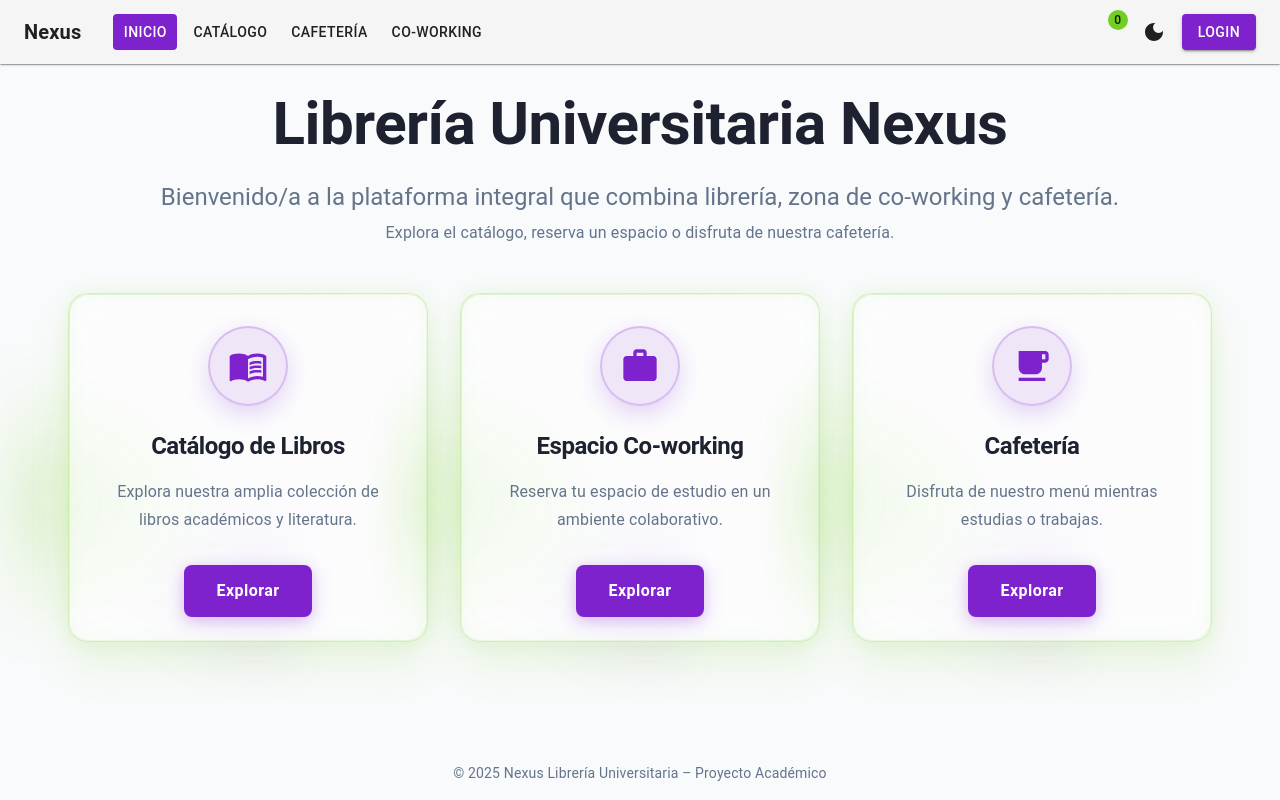
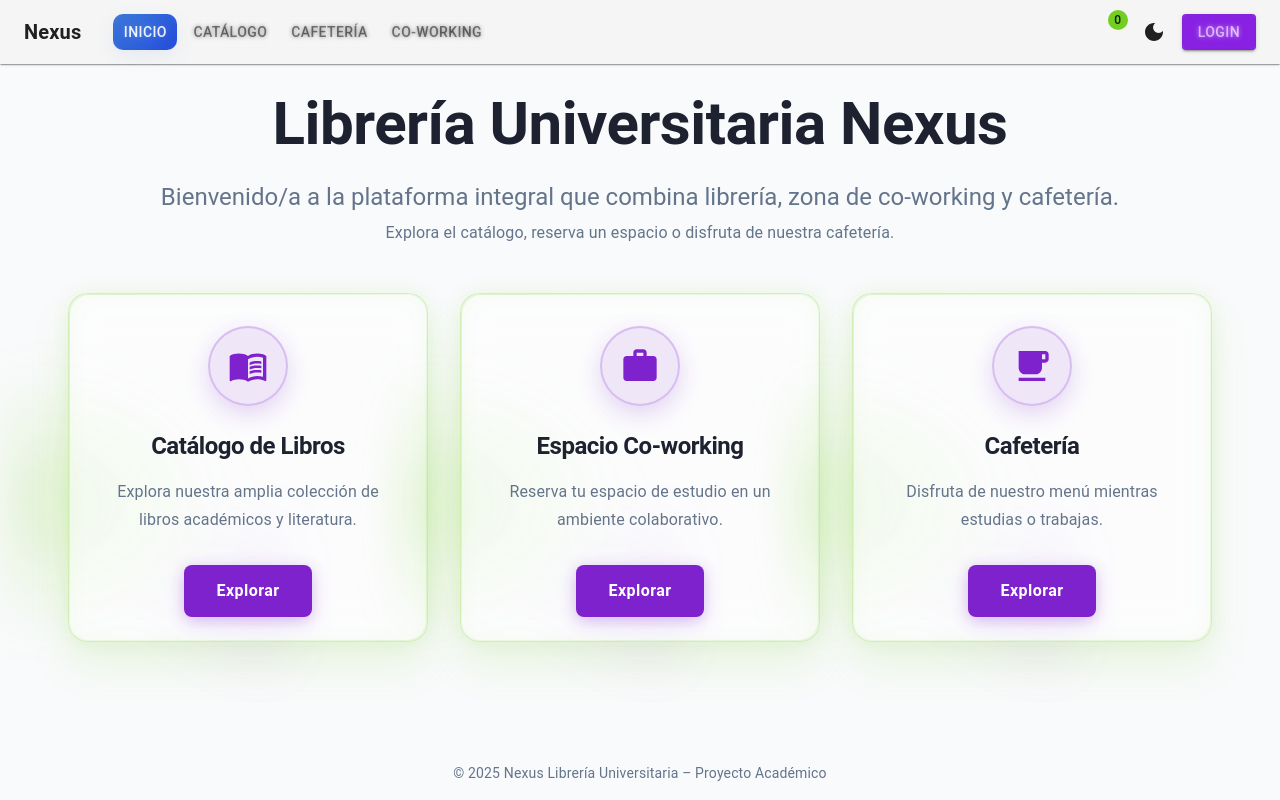
Before and after one commit to giuliettiseba/amm-acti-2, a React (Vite) app: page / in a window 1280 px wide. Built offline with nearby package versions, Linux system fonts and the light colour scheme; some icons are missing.

Commit message:
refactor: add glassmorphism and enhanced styles to NavBar
- Introduced glassmorphism styling with new CSS for `NavBar` and drawer items.
- Added hover and active state animations for an improved modern UI.
- Updated class names and imported `NavBar.css` for animations and visual consistency.

```diff
--- /dev/null
+++ b/src/components/NavBar.css
@@ -0,0 +1,120 @@
+:root{
+  --glass-bg: rgba(255,255,255,0.03);
+  --glass-bg-active: rgba(255,255,255,0.06);
+  --glow-color: 58,123,213; /* bluish */
+}
+
+.nav-item{
+  position: relative;
+  overflow: visible;
+  border-radius: 10px;
+  padding: 6px 12px;
+  transition: color .25s ease, background .35s ease, transform .35s ease;
+  --x: 50%;
+  --y: 50%;
+}
+
+/* glass layer */
+.nav-item::before{
+  content: '';
+  position: absolute;
+  inset: 0;
+  border-radius: inherit;
+  background: var(--glass-bg);
+  /* reduced blur for better legibility */
+  backdrop-filter: blur(2px) saturate(130%);
+  -webkit-backdrop-filter: blur(2px) saturate(130%);
+  pointer-events: none;
+  transition: opacity .35s ease, transform .45s ease;
+  /* slightly lower opacity so text reads better */
+  opacity: 0.5;
+}
+
+/* subtle water/ripple overlay that animates */
+.nav-item::after{
+  content: '';
+  position: absolute;
+  left: 50%;
+  top: 50%;
+  width: 220%;
+  height: 220%;
+  transform: translate(-50%, -50%) scale(0.6);
+  border-radius: 40%;
+  /* toned-down highlights to avoid washing out text */
+  background: radial-gradient(circle at var(--x) var(--y), rgba(255,255,255,0.10), rgba(255,255,255,0.04) 25%, rgba(255,255,255,0) 45%);
+  pointer-events: none;
+  opacity: 0;
+  transition: opacity .45s ease, transform .55s cubic-bezier(.2,.9,.3,1);
+  mix-blend-mode: overlay;
+}
+
+/* animated glow for active state */
+@keyframes glowPulse {
+  0% { box-shadow: 0 6px 18px rgba(var(--glow-color), 0.08), 0 0 0 rgba(var(--glow-color), 0.0); }
+  50% { box-shadow: 0 10px 30px rgba(var(--glow-color), 0.14), 0 0 32px rgba(var(--glow-color), 0.12); }
+  100% { box-shadow: 0 6px 18px rgba(var(--glow-color), 0.08), 0 0 0 rgba(var(--glow-color), 0.0); }
+}
+
+@keyframes waterShift {
+  0% { transform: translate(-50%, -50%) scale(0.6) rotate(0deg); opacity: 0.0; }
+  20% { transform: translate(-50%, -50%) scale(0.85) rotate(6deg); opacity: 0.9; }
+  60% { transform: translate(-50%, -50%) scale(0.9) rotate(-4deg); opacity: 0.6; }
+  100% { transform: translate(-50%, -50%) scale(0.8) rotate(0deg); opacity: 0.85; }
+}
+
+.nav-item:hover::after{
+  opacity: 0.75;
+  transform: translate(-50%, -50%) scale(0.85);
+}
+
+.nav-item:hover{
+  transform: translateY(-2px);
+}
+
+/* Active/selected state */
+.nav-item.active,
+.nav-item:has(.active) {
+  color: white !important;
+  background: linear-gradient(135deg, rgba(58,123,213,0.95), rgba(29,78,216,0.92));
+  border-radius: 10px;
+  animation: glowPulse 2.6s ease-in-out infinite;
+}
+
+.nav-item.active::before,
+.nav-item:has(.active)::before{
+  background: var(--glass-bg-active);
+  /* reduce overlay opacity so text stays readable */
+  opacity: 0.12;
+}
+
+.nav-item.active::after,
+.nav-item:has(.active)::after{
+  animation: waterShift 1.2s ease-in-out both;
+  /* much lower to avoid washing text */
+  opacity: 0.18;
+}
+
+/* make sure text sits above pseudo elements */
+.nav-item .MuiButton-label, .nav-item .MuiListItemText-root{
+  position: relative;
+  z-index: 4;
+  /* subtle shadow to improve contrast over bright/dark gradients */
+  text-shadow: 0 1px 2px rgba(0,0,0,0.6);
+}
+
+/* Drawer list items get a slightly different style to fit the narrow area */
+.list-drawer .nav-item{
+  border-radius: 6px;
+  margin: 6px 8px;
+}
+
+/* Respect light/dark backgrounds: if button is contained or primary, reduce glass */
+.nav-item.MuiButton-contained, .nav-item.MuiButton-containedPrimary{
+  --glass-bg: rgba(255,255,255,0.04);
+}
+
+/* small screens: reduce effect intensity */
+@media (max-width: 900px){
+  .nav-item::after{ width: 180%; height: 180%; }
+  .nav-item{ border-radius: 8px; }
+}
--- a/src/components/NavBar.tsx
+++ b/src/components/NavBar.tsx
@@ -27,6 +27,9 @@ import CartDrawer from './CartDrawer';
 import Badge from '@mui/material/Badge';
 import {useTheme} from '../context/ThemeContext.tsx';
 import {useOrder} from "../context/OrderContext.tsx";
+
+// new: import css for nav animations
+import './NavBar.css';
 
 export default function NavBar() {
     const {isAuthenticated, logout, user} = useAuthContext();
@@ -78,13 +81,14 @@ export default function NavBar() {
                     <CloseIcon/>
                 </IconButton>
             </Box>
-            <List>
+            <List className="list-drawer">
                 {navItems.map((item) => (
                     <ListItem key={item.path} disablePadding>
                         <ListItemButton
                             component={NavLink}
                             to={item.path}
                             onClick={handleNavClick}
+                            className="nav-item"
                             sx={{
                                 '&.active': {
                                     backgroundColor: 'primary.main',
@@ -103,17 +107,17 @@ export default function NavBar() {
                     <ListItemButton onClick={() => {
                         toggleMode();
                         handleNavClick();
-                    }}>
+                    }} className="nav-item">
                         <ListItemText primary={mode === 'dark' ? '🌙 Oscuro' : '☀️ Claro'}/>
                     </ListItemButton>
                 </ListItem>
                 <ListItem disablePadding>
                     {isAuthenticated ? (
-                        <ListItemButton onClick={handleLogout}>
+                        <ListItemButton onClick={handleLogout} className="nav-item">
                             <ListItemText primary="Salir"/>
                         </ListItemButton>
                     ) : (
-                        <ListItemButton component={NavLink} to="/login" onClick={handleNavClick}>
+                        <ListItemButton component={NavLink} to="/login" onClick={handleNavClick} className="nav-item">
                             <ListItemText primary="Login"/>
                         </ListItemButton>
                     )}
@@ -174,6 +178,7 @@ export default function NavBar() {
                                 component={NavLink}
                                 to={item.path}
                                 color="inherit"
+                                className="nav-item"
                                 sx={{
                                     '&.active': {
                                         backgroundColor: 'primary.main',
@@ -227,7 +232,7 @@ export default function NavBar() {
                                 </Avatar>
                             </IconButton>
                         ) : (
-                            <Button color="primary" variant="contained" component={NavLink} to="/login">
+                            <Button color="primary" variant="contained" component={NavLink} to="/login" className="nav-item">
                                 Login
                             </Button>
                         )}
```
